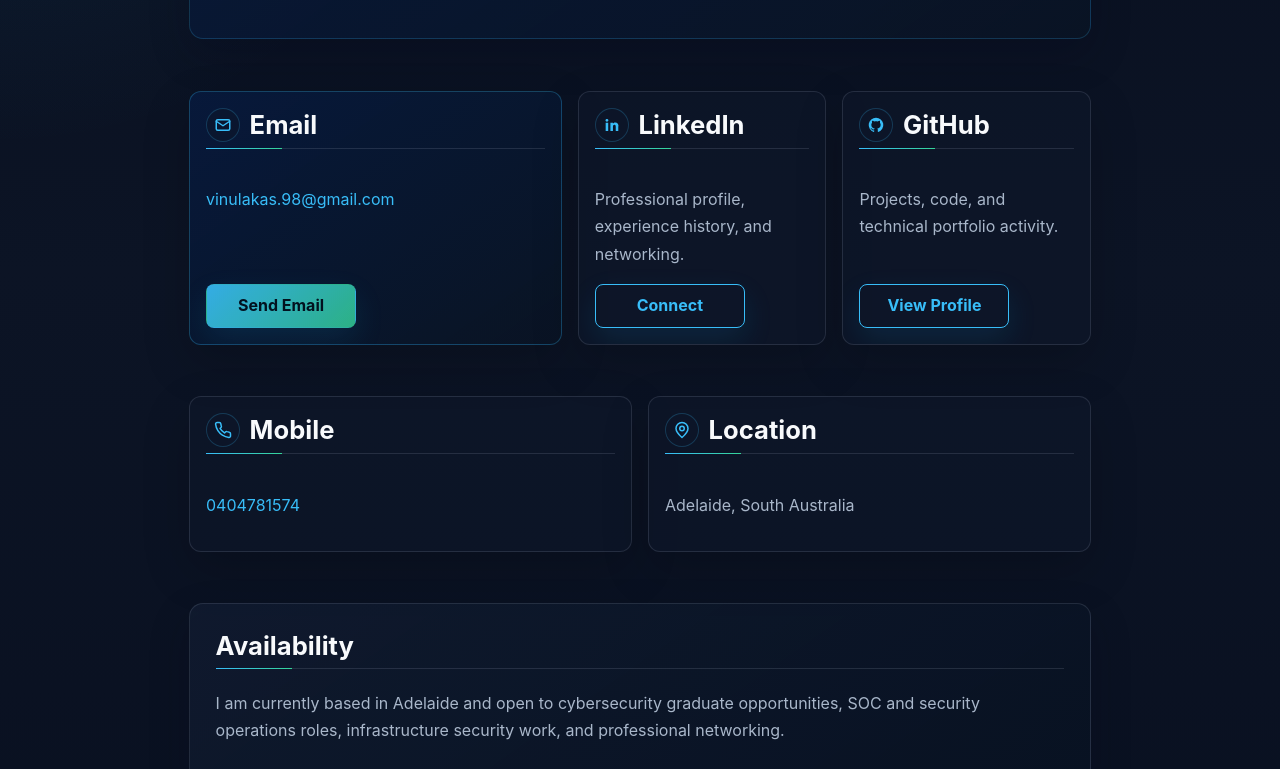
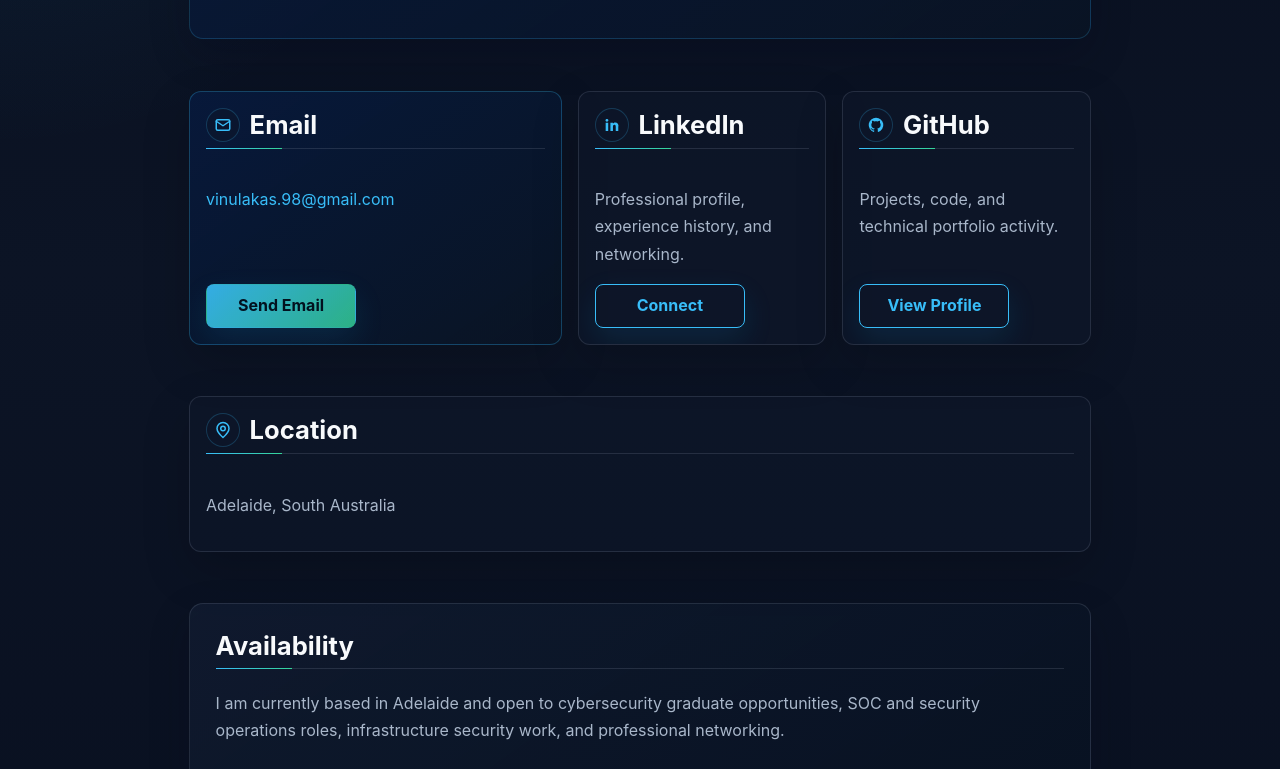
Before and after one commit to vinula98/cyber-portfolio, an Astro site in the folder portfolio-site/: page /contact in a window 1280 px wide. Shown: the part 331-1100 px from the top of the page. Built offline with nearby package versions, Linux system fonts and the light colour scheme; Astro itself is replaced by a stand-in of ours.

Commit message:
updated contact details

```diff
--- a/portfolio-site/src/pages/contact.astro
+++ b/portfolio-site/src/pages/contact.astro
@@ -72,20 +72,7 @@ import MainLayout from "../layouts/MainLayout.astro";
     </article>
   </section>
 
-  <section class="contact-grid contact-details-grid" aria-label="Location and mobile details">
-    <article class="contact-card">
-      <h2 class="has-icon contact-heading">
-        <span class="contact-icon" aria-hidden="true">
-          <svg viewBox="0 0 24 24" fill="none" stroke="currentColor" stroke-width="2" stroke-linecap="round" stroke-linejoin="round">
-            <path d="M22 16.92v3a2 2 0 0 1-2.18 2 19.8 19.8 0 0 1-8.63-3.07 19.5 19.5 0 0 1-6-6A19.8 19.8 0 0 1 2.12 4.18 2 2 0 0 1 4.11 2h3a2 2 0 0 1 2 1.72c.13.96.35 1.9.66 2.81a2 2 0 0 1-.45 2.11L8.05 9.91a16 16 0 0 0 6 6l1.27-1.27a2 2 0 0 1 2.11-.45c.91.31 1.85.53 2.81.66A2 2 0 0 1 22 16.92Z" />
-          </svg>
-        </span>
-        Mobile
-      </h2>
-      <p>
-        <a href="tel:+61404781574">0404781574</a>
-      </p>
-    </article>
+  <section class="contact-grid contact-details-grid" aria-label="Location details">
 
     <article class="contact-card">
       <h2 class="has-icon contact-heading">
```
